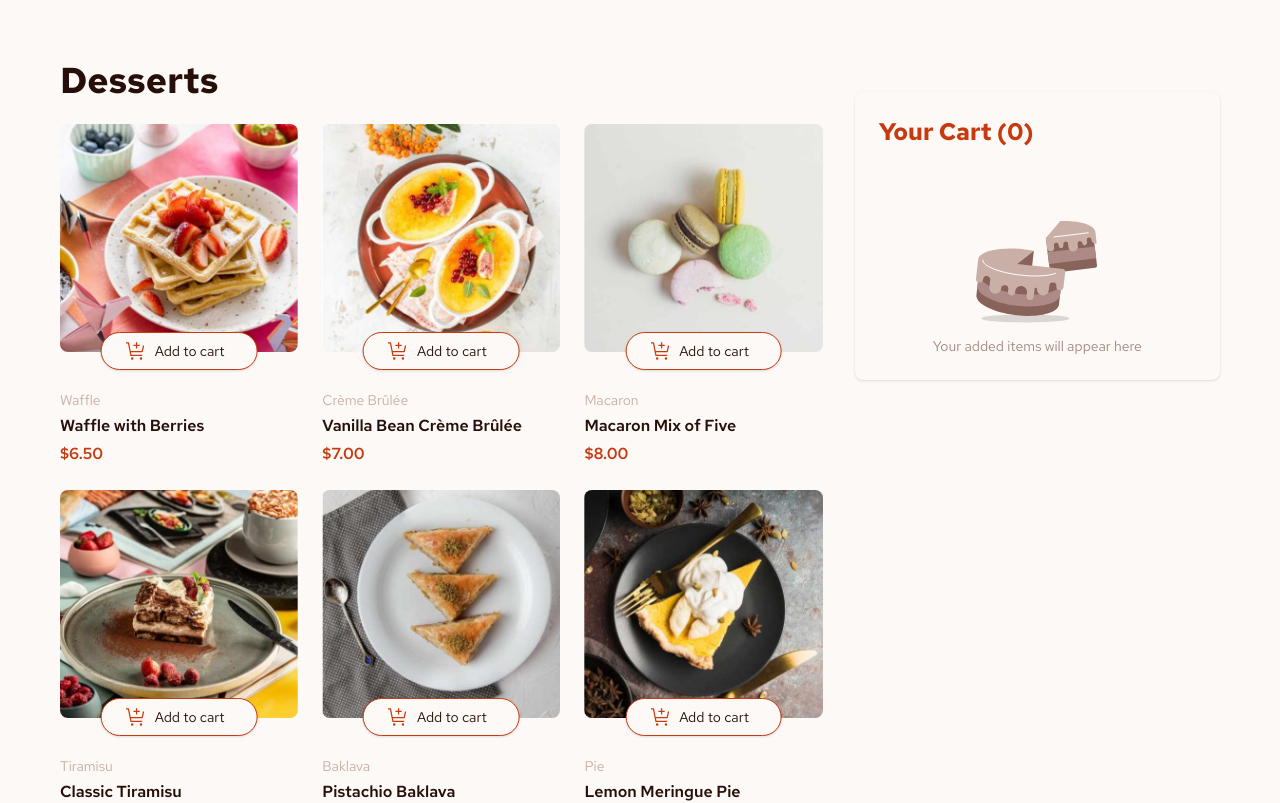
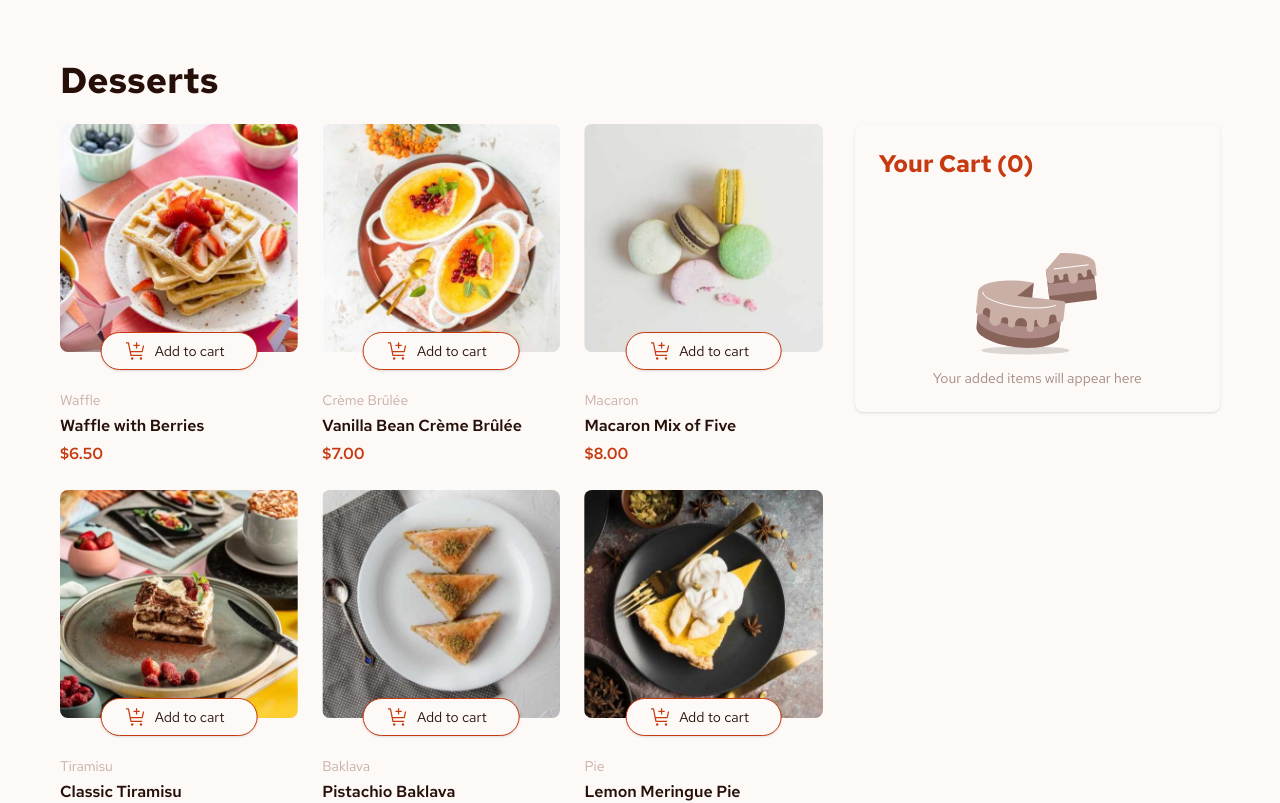
Before and after one commit to Mer-xie/product-listing, a React (Vite) app in the folder cart/: page / in a window 1280 px wide. Shown: the top 803 px of the page. Built offline with nearby package versions, Linux system fonts and the light colour scheme.

Commit message:
reduced margin for mobile

```diff
--- a/cart/src/components/cart/cartUi.tsx
+++ b/cart/src/components/cart/cartUi.tsx
@@ -2,7 +2,7 @@ import React from 'react';
 
 export function EmptyCart(){
     return(
-        <div className='bg-(--rose50) shadow p-6 h-fit -mt-8 rounded-lg'>
+        <div className='bg-(--rose50) shadow p-6 h-fit -mt-8 sm:-mt-0 rounded-lg'>
             <h2 className='text-(--orange) text-2xl font-700 pb-15 font-[700]'>Your Cart (0)</h2>
 
             <div className='place-items-center'>
```
